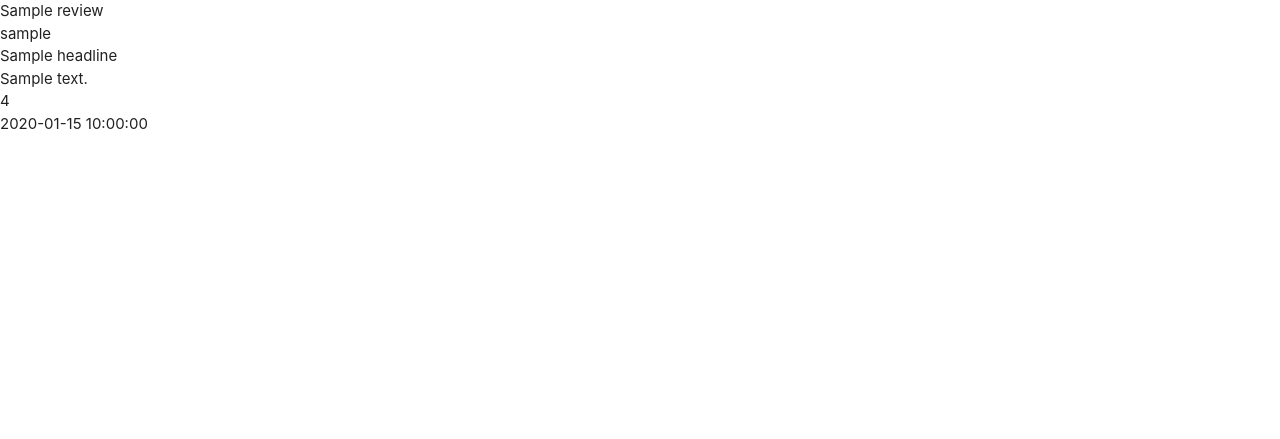
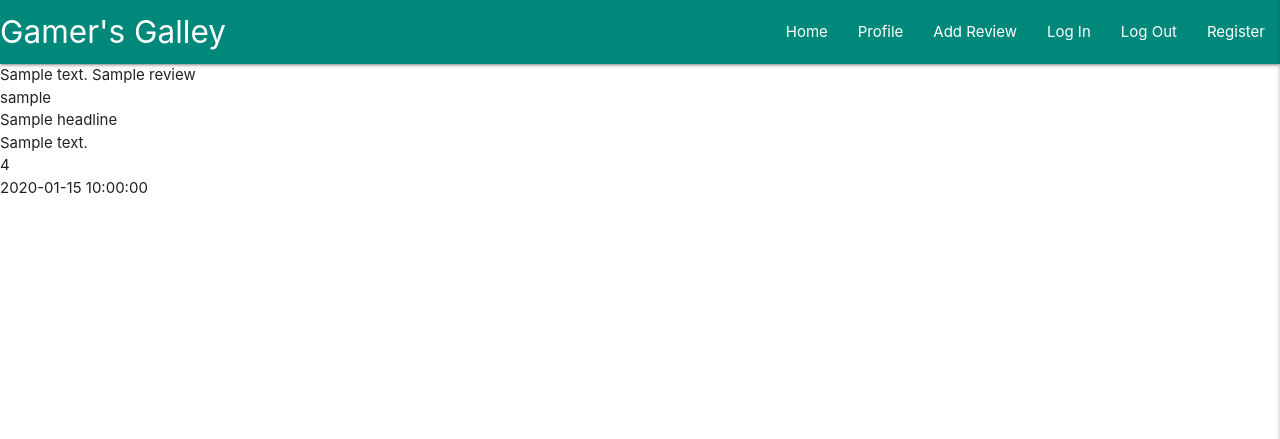
Before and after one commit to Boofy360/gamers-galley, a Flask app: page / in a window 1280 px wide. Shown: the top 439 px of the page. Run offline with Flask 2, Linux system fonts and the light colour scheme; a database or web service that is not in the repository returns one stand-in record (values such as "Sample title"); some libraries are stand-ins or nearby versions.

Commit message:
Add Materialize Nabar and Sidenav

```diff
--- a/static/js/script.js
+++ b/static/js/script.js
@@ -0,0 +1,4 @@
+$(document).ready(function(){
+    $('.sidenav').sidenav({edge: "right"});
+    $(".dropdown-trigger").dropdown();
+  });
--- a/templates/base.html
+++ b/templates/base.html
@@ -13,6 +13,43 @@
 </head>
 <body>
 
+    <header>
+    <!-- top nav -->
+      <nav class="nav-extended teal darken-1">
+    <div class="nav-wrapper">
+      <a href="{{ url_for('get_reviews') }}" class="brand-logo">Gamer's Galley</a>
+      <a href="#" data-target="mobile-demo" class="sidenav-trigger right"><i class="fas fa-bars"></i></a>
+      <ul class="right hide-on-med-and-down">
+        <li><a href="{{ url_for('get_reviews') }}">Home</a></li>
+        <li><a href="#">Profile</a></li>
+        <li><a href="#">Add Review</a></li>
+        <li><a href="#">Log In</a></li>
+        <li><a href="#">Log Out</a></li>
+        <li><a href="#">Register</a></li>
+      </ul>
+    </div>
+  </nav>
+
+  <!-- mobile sidenav -->
+  <ul class="sidenav" id="mobile-demo">
+    <li><h4 class="center-align teal-text text-darken-4">Review Manager</h4></li>
+    <li><a href="{{ url_for('get_reviews') }}">Home</a></li>
+    <li><a href="#">Add Review</a></li>
+    <!-- dropdown trigger -->
+    <li><a class="dropdown-trigger" href="#" data-target="dropdown1">Account Settings<i class="fas fa-caret-down right"></i></a></li>
+    <li><a href="#">Register</a></li>
+  </ul>
+
+  <!-- dropdown structure -->
+  <ul id="dropdown1" class="dropdown-content">
+    <li><a href="#">Profile</a></li>
+    <li class="divider"></li>
+    <li><a href="#">Log In</a></li>
+    <li class="divider"></li>
+    <li><a href="#">Log Out</a></li>
+  </ul>
+    </header>
+
     {% block content %}
     {% endblock %}
 
--- a/templates/reviews.html
+++ b/templates/reviews.html
@@ -2,6 +2,7 @@
 {% block content %}
 
     {% for review in reviews %}
+        {{ review }}
         {{ review.game_title }}<br>
         {{ review.user_name }}<br>
         {{ review.headline }}<br>
```
